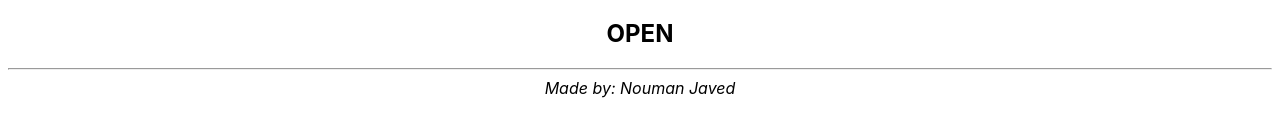
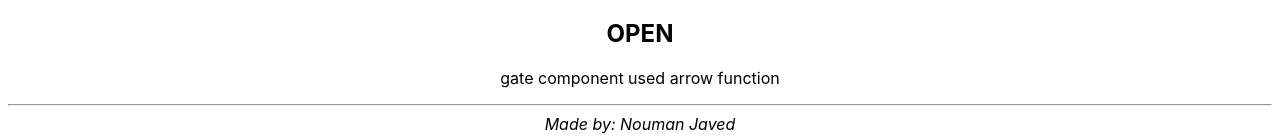
Before and after one commit to noumanmalik960/bootcamp-reactClass1, a React (Create React App) app: page / in a window 1280 px wide. Shown: the part 765-904 px from the top of the page. Before the commit the page ends 871 px from the top, so only its background shows below. Built offline with nearby package versions, Linux system fonts and the light colour scheme.

Commit message:
updated arrow function message

```diff
--- a/src/App.js
+++ b/src/App.js
@@ -17,6 +17,7 @@ function App(props) {
     <MediaCard title={<h2>Media Card</h2>} body="This is the body of Media card" imageUrl="https://helpx.adobe.com/content/dam/help/en/stock/how-to/visual-reverse-image-search-v2_297x176.jpg"/>
     <h2>Gate Component</h2>
     <Gate isOpen={true} />
+    <p>gate component used arrow function</p>
     <hr/>
     <i>Made by: Nouman Javed</i>
   </div>
```
